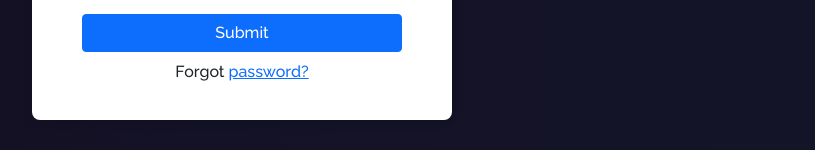
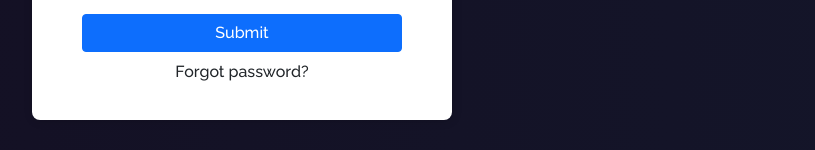
Before and after one commit to taovc/guess, a React (Create React App) app in the folder myapp/: page /login in a window 1280 px wide. Shown: the part 456-606 px from the top of the page, without its empty margins (398-1213 px from the left). Built offline with nearby package versions, Linux system fonts and the light colour scheme.

Commit message:
[add] login form with validation

```diff
--- a/myapp/src/components/Login.jsx
+++ b/myapp/src/components/Login.jsx
@@ -1,24 +1,25 @@
+import React, { useState } from "react";
+import axios from "axios";
 
-import React, {useState} from "react"
-import axios from "axios"
+export default function Login(props) {
+  const [email, setEmail] = useState("");
+  const [password, setPassword] = useState("");
 
-export default function Login (props) {
-    const [email, setEmail] = useState("")
-    const [password, setPassword] = useState("")
-
-    const handleSubmit = (e) => {
-        e.preventDefault()
-        console.log("email", e.target.email.value)
-        const data = {
-            email: email,
-            password: password
-        }
-       axios.post("http://localhost:3000/api/v1/auth/login", data).then((res) => {
-            console.log(res.data)
-        }).catch((err) => {
-            console.log(err)
-        })
-    }
+  const handleSubmit = (e) => {
+    e.preventDefault();
+    const data = {
+      email: email,
+      password: password,
+    };
+    axios
+      .post("http://localhost:3000/api/login", data)
+      .then((res) => {
+        console.log(res.data);
+      })
+      .catch((err) => {
+        console.log(err);
+      });
+  };
 
   return (
     <div className="Auth-form-container">
@@ -31,6 +32,7 @@ export default function Login (props) {
               type="email"
               className="form-control mt-1"
               placeholder="Enter email"
+              onChange={(e) => setEmail(e.target.value)}
             />
           </div>
           <div className="form-group mt-3">
@@ -39,6 +41,7 @@ export default function Login (props) {
               type="password"
               className="form-control mt-1"
               placeholder="Enter password"
+              onChange={(e) => setPassword(e.target.value)}
             />
           </div>
           <div className="d-grid gap-2 mt-3">
@@ -46,11 +49,9 @@ export default function Login (props) {
               Submit
             </button>
           </div>
-          <p className="forgot-password text-right mt-2">
-            Forgot <a href="#">password?</a>
-          </p>
+          <p className="forgot-password text-right mt-2">Forgot password?</p>
         </div>
       </form>
     </div>
-  )
+  );
 }
```
